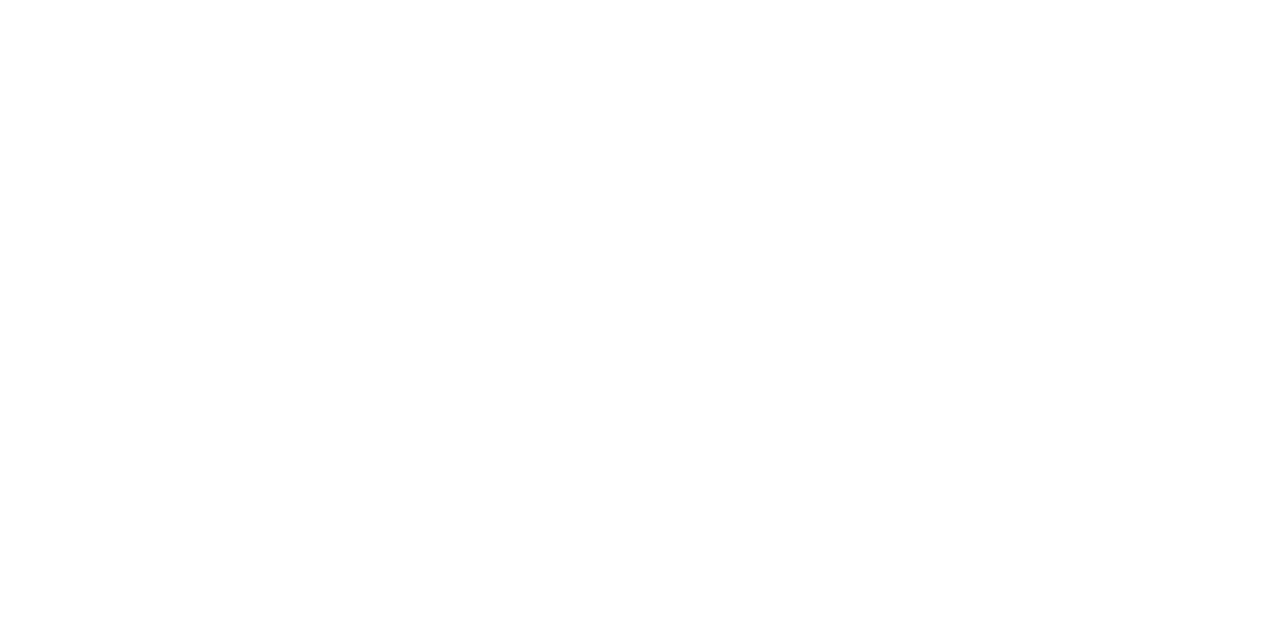
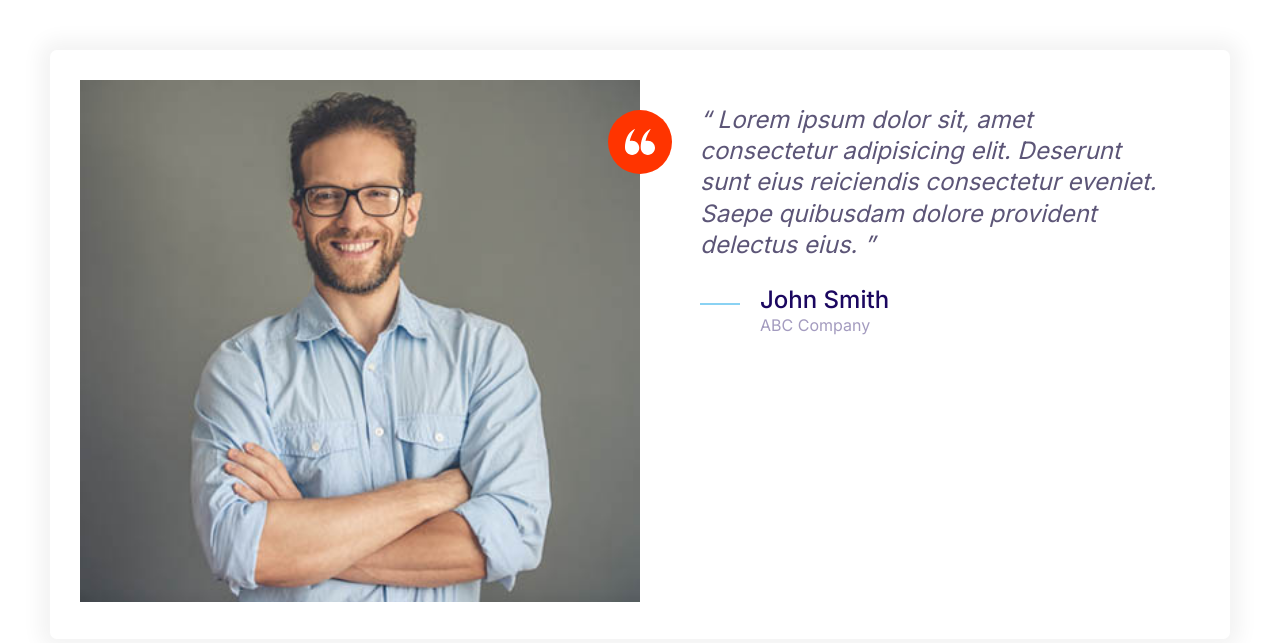
Before and after one commit to bschink/html-playground, a plain HTML site: page index.html in a window 1280 px wide. Drawn offline with Linux system fonts and the light colour scheme.

Commit message:
testimonial component added

```diff
--- a/css/styles.css
+++ b/css/styles.css
@@ -164,8 +164,17 @@ a {
     width: 40px;
 }
 
+.icon--small {
+    height: 30px;
+    width: 30px;
+}
+
 .icon--primary {
     fill: var(--color-primary);
+}
+
+.icon--white {
+    fill: #fff;
 }
 
 .icon-container {
@@ -176,6 +185,10 @@ a {
     display: inline-flex;
     justify-content: center;
     align-items: center;
+}
+
+.icon-container--accent {
+    background: var(--color-accent);
 }
 
 /* buttons */
@@ -447,3 +460,34 @@ a {
         grid-template-columns: repeat(3, 1fr);
     }
 }
+
+/* testimonials */
+.testimonial {
+    padding: 3rem;
+}
+
+.testimonial__image {
+    position: relative;
+}
+
+.testimonial__image>img {
+    width: 100%;
+}
+
+.testimonial__image>.icon-container {
+    position: absolute;
+    top: 3rem;
+    right: -32px;
+}
+
+@media screen and (min-width: 768px) {
+
+    .testimonial .quote,
+    .testimonial .quote__author {
+        font-size: 2.4rem;
+    }
+
+    .testimonial .quote {
+        margin-left: 6rem;
+    }
+}
--- a/index.html
+++ b/index.html
@@ -12,8 +12,41 @@
     <link rel="stylesheet" href="css/styles.css" />
 </head>
 
-<body>
-
+<body style="padding: 5rem">
+    <div class="card testimonial">
+        <div class="grid grid--1x2">
+            <div class="testimonial__image">
+                <img src="images/testimonial.jpg" alt="a happy, smiling customer">
+                <span class="icon-container icon-container--accent">
+                    <svg class="icon icon--white icon--small">
+                        <use xlink:href="images/sprite.svg#quotes"></use>
+                    </svg>
+                </span>
+            </div>
+            <blockquote class="quote">
+                <p class="quote__text">
+                    Lorem ipsum dolor sit, amet consectetur adipisicing elit. Deserunt sunt eius reiciendis consectetur
+                    eveniet.
+                    Saepe quibusdam dolore provident delectus eius.
+                </p>
+                <footer>
+                    <div class="media">
+                        <div class="media__image">
+                            <svg class="icon icon--primary quote__line">
+                                <use xlink:href="images/sprite.svg#line"></use>
+                            </svg>
+                        </div>
+                        <div class="media__body">
+                            <h3 class="media__title quote__author">John Smith</h3>
+                            <p class="quote__organization">
+                                ABC Company
+                            </p>
+                        </div>
+                    </div>
+                </footer>
+            </blockquote>
+        </div>
+    </div>
 </body>
 
 </html>
```
Also changed, not shown: components/testimonial.html (added, +34 -0 lines), images/testimonial.jpg (renamed from images pool/testimonial.jpg).
